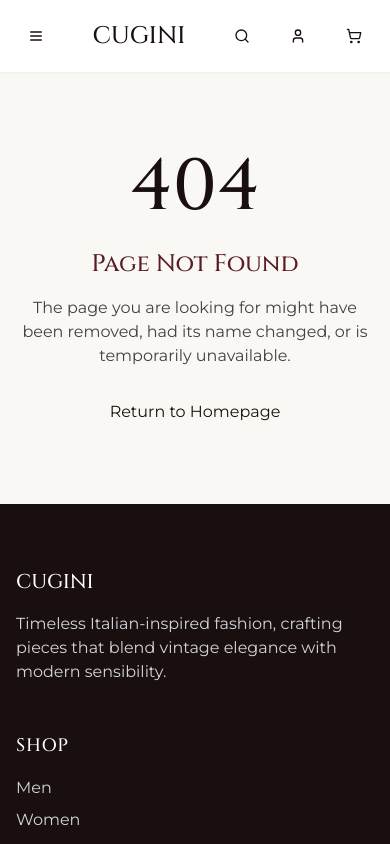
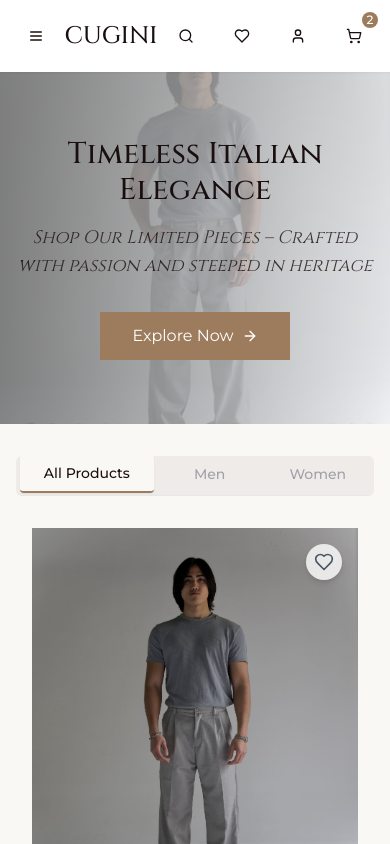
Before and after one commit to amaamoun99/cugini-style-shop, a React (Vite) app: page /shop in a window 390 px wide. Shown: the top 844 px of the page. Built offline with nearby package versions, Linux system fonts and the light colour scheme; a web font is replaced by a local one.

Commit message:
feat: Implement shop catalog page
Implement the shop catalog page with main catalog, men's, and women's product views, including header, hero section, product grid, category navigation, and footer.

```diff
--- a/src/App.tsx
+++ b/src/App.tsx
@@ -5,6 +5,7 @@ import { TooltipProvider } from "@/components/ui/tooltip";
 import { QueryClient, QueryClientProvider } from "@tanstack/react-query";
 import { BrowserRouter, Routes, Route } from "react-router-dom";
 import Index from "./pages/Index";
+import ShopCatalog from "./pages/ShopCatalog";
 import NotFound from "./pages/NotFound";
 import LoadingScreen from "./components/LoadingScreen";
 
@@ -19,6 +20,9 @@ const App = () => (
       <BrowserRouter>
         <Routes>
           <Route path="/" element={<Index />} />
+          <Route path="/shop" element={<ShopCatalog />} />
+          <Route path="/shop/men" element={<ShopCatalog />} />
+          <Route path="/shop/women" element={<ShopCatalog />} />
           {/* Add other routes here */}
           <Route path="*" element={<NotFound />} />
         </Routes>
--- /dev/null
+++ b/src/components/CatalogHero.tsx
@@ -0,0 +1,36 @@
+
+import React from 'react';
+import { ArrowRight } from 'lucide-react';
+
+const CatalogHero = () => {
+  return (
+    <div className="relative bg-gray-100 py-16 md:py-24">
+      <div className="absolute inset-0 overflow-hidden">
+        <img
+          src="/images/DSC00411.jpg"
+          alt="Catalog Hero"
+          className="w-full h-full object-cover opacity-30"
+        />
+        <div className="absolute inset-0 bg-gradient-to-r from-black/40 to-transparent"></div>
+      </div>
+
+      <div className="container-custom relative z-10 text-center">
+        <h1 className="text-3xl md:text-4xl lg:text-5xl font-serif text-cugini-dark mb-4">
+          Timeless Italian Elegance
+        </h1>
+        <p className="text-lg md:text-xl font-serif italic text-cugini-dark/80 max-w-2xl mx-auto mb-8">
+          Shop Our Limited Pieces – Crafted with passion and steeped in heritage
+        </p>
+
+        <a
+          href="#product-grid"
+          className="inline-flex items-center px-8 py-3 bg-cugini-golden text-white hover:bg-cugini-dark transition-colors"
+        >
+          Explore Now <ArrowRight className="ml-2 h-4 w-4" />
+        </a>
+      </div>
+    </div>
+  );
+};
+
+export default CatalogHero;
--- a/src/components/Navbar.tsx
+++ b/src/components/Navbar.tsx
@@ -1,7 +1,6 @@
-
 import React, { useState } from 'react';
 import { Link } from 'react-router-dom';
-import { MenuIcon, ShoppingCart, Search, User, X } from 'lucide-react';
+import { MenuIcon, ShoppingCart, Search, User, X, Heart } from 'lucide-react';
 import { Button } from '@/components/ui/button';
 
 const Navbar = () => {
@@ -42,8 +41,9 @@ const Navbar = () => {
           {/* Desktop Navigation */}
           <nav className="hidden md:flex space-x-6">
             <Link to="/" className="nav-link">Home</Link>
-            <Link to="/men" className="nav-link">Men</Link>
-            <Link to="/women" className="nav-link">Women</Link>
+            <Link to="/shop/men" className="nav-link">Men</Link>
+            <Link to="/shop/women" className="nav-link">Women</Link>
+            <Link to="/shop" className="nav-link">Shop All</Link>
             <Link to="/sale" className="nav-link">Sale</Link>
             <Link to="/new-arrivals" className="nav-link">New Arrivals</Link>
           </nav>
@@ -58,6 +58,15 @@ const Navbar = () => {
             >
               <Search className="h-5 w-5 text-cugini-dark" />
             </Button>
+            <Link to="/wishlist">
+              <Button
+                variant="ghost"
+                size="icon"
+                aria-label="Wishlist"
+              >
+                <Heart className="h-5 w-5 text-cugini-dark" />
+              </Button>
+            </Link>
             <Link to="/account">
               <Button
                 variant="ghost"
@@ -72,8 +81,10 @@ const Navbar = () => {
                 variant="ghost"
                 size="icon"
                 aria-label="Cart"
+                className="relative"
               >
                 <ShoppingCart className="h-5 w-5 text-cugini-dark" />
+                <span className="absolute -top-1 -right-1 bg-cugini-golden text-white text-xs w-4 h-4 flex items-center justify-center rounded-full">2</span>
               </Button>
             </Link>
           </div>
@@ -118,8 +129,9 @@ const Navbar = () => {
           </div>
           <nav className="container py-8 flex flex-col space-y-4">
             <Link to="/" className="nav-link text-xl py-2 border-b border-gray-100" onClick={toggleMenu}>Home</Link>
-            <Link to="/men" className="nav-link text-xl py-2 border-b border-gray-100" onClick={toggleMenu}>Men</Link>
-            <Link to="/women" className="nav-link text-xl py-2 border-b border-gray-100" onClick={toggleMenu}>Women</Link>
+            <Link to="/shop/men" className="nav-link text-xl py-2 border-b border-gray-100" onClick={toggleMenu}>Men</Link>
+            <Link to="/shop/women" className="nav-link text-xl py-2 border-b border-gray-100" onClick={toggleMenu}>Women</Link>
+            <Link to="/shop" className="nav-link text-xl py-2 border-b border-gray-100" onClick={toggleMenu}>Shop All</Link>
             <Link to="/sale" className="nav-link text-xl py-2 border-b border-gray-100" onClick={toggleMenu}>Sale</Link>
             <Link to="/new-arrivals" className="nav-link text-xl py-2 border-b border-gray-100" onClick={toggleMenu}>New Arrivals</Link>
           </nav>
--- a/src/components/ProductCard.tsx
+++ b/src/components/ProductCard.tsx
@@ -1,7 +1,7 @@
 
 import React, { useState } from 'react';
 import { Link } from 'react-router-dom';
-import { ShoppingCart } from 'lucide-react';
+import { Heart, ShoppingCart } from 'lucide-react';
 
 interface ProductCardProps {
   id: number;
@@ -15,11 +15,18 @@ interface ProductCardProps {
 const ProductCard = ({ id, name, price, image, category, hoverImage }: ProductCardProps) => {
   // Use default image as hover image if none provided
   const secondaryImage = hoverImage || image;
+  const [isWishlisted, setIsWishlisted] = useState(false);
+
+  const toggleWishlist = (e: React.MouseEvent) => {
+    e.preventDefault();
+    e.stopPropagation();
+    setIsWishlisted(!isWishlisted);
+  };
 
   return (
-    <div className="product-card group">
+    <div className="product-card group relative" id="product-grid">
       <Link to={`/product/${id}`} className="block">
-        <div className="product-image-container relative">
+        <div className="product-image-container relative overflow-hidden">
           {/* Primary image */}
           <img
             src={image}
@@ -35,27 +42,33 @@ const ProductCard = ({ id, name, price, image, category, hoverImage }: ProductCa
             className="absolute inset-0 w-full h-full object-cover opacity-0 group-hover:opacity-100 transition-opacity duration-700 ease-in-out"
           />
 
-          {/* Elegant frame border that appears on hover */}
-          {/* <div className="absolute inset-0 border-2 border-transparent group-hover:border-cugini-golden opacity-0 group-hover:opacity-100 transition-all duration-500 m-3 pointer-events-none"></div> */}
-
           {/* Category label */}
           <div className="absolute bottom-0 left-0 bg-cugini-dark bg-opacity-80 text-white py-1 px-3 uppercase text-xs tracking-wider font-serif">{category}</div>
-
-          {/* Add to cart button */}
-          {/* <div className="absolute bottom-0 right-0 p-3 opacity-0 group-hover:opacity-100 transition-opacity duration-500">
-            <button className="flex items-center justify-center py-2 px-3 bg-cugini-golden text-white hover:bg-cugini-dark transition-colors">
-              <ShoppingCart className="w-4 h-4 mr-2" />
-              <span className="text-xs uppercase tracking-wider">Add to Cart</span>
-            </button>
-          </div> */}
         </div>
 
         {/* Product title in elegant style */}
         <div className="product-info mt-4 text-center">
           <h3 className="product-title font-serif uppercase tracking-wider text-sm text-cugini-dark">{name}</h3>
           <p className="product-price font-serif italic text-cugini-golden mt-1">${price.toFixed(2)}</p>
+
+          <div className="mt-4 opacity-0 group-hover:opacity-100 transition-opacity duration-300">
+            <button className="bg-cugini-dark hover:bg-cugini-golden text-white text-xs uppercase tracking-wider py-2 px-4 transition-colors w-full">
+              View Details
+            </button>
+          </div>
         </div>
       </Link>
+
+      {/* Wishlist button */}
+      <button
+        onClick={toggleWishlist}
+        className="absolute top-4 right-4 p-2 bg-white/80 rounded-full shadow-md hover:bg-cugini-golden hover:text-white transition-colors"
+        aria-label="Add to wishlist"
+      >
+        <Heart
+          className={`h-5 w-5 ${isWishlisted ? 'fill-cugini-golden text-cugini-golden' : 'text-gray-600'}`}
+        />
+      </button>
     </div>
   );
 };
--- /dev/null
+++ b/src/pages/ShopCatalog.tsx
@@ -0,0 +1,142 @@
+
+import React, { useState, useMemo } from 'react';
+import Navbar from '@/components/Navbar';
+import Footer from '@/components/Footer';
+import ProductCard from '@/components/ProductCard';
+import CatalogHero from '@/components/CatalogHero';
+import { Tabs, TabsList, TabsTrigger, TabsContent } from '@/components/ui/tabs';
+
+// Sample product data
+const products = [
+  {
+    id: 1,
+    name: 'Italian Wool Blazer',
+    price: 399.99,
+    image: '/images/DSC00399.jpg',
+    hoverImage: '/images/DSC00400.jpg',
+    category: 'men'
+  },
+  {
+    id: 2,
+    name: 'Linen Summer Shirt',
+    price: 149.99,
+    image: '/images/DSC00402.jpg',
+    hoverImage: '/images/DSC00405.jpg',
+    category: 'men'
+  },
+  {
+    id: 3,
+    name: 'Silk Evening Dress',
+    price: 329.99,
+    image: '/images/IMG-20250403-WA0010.jpg',
+    hoverImage: '/images/IMG-20250403-WA0011.jpg',
+    category: 'women'
+  },
+  {
+    id: 4,
+    name: 'Cashmere Sweater',
+    price: 259.99,
+    image: '/images/IMG-20250403-WA0012.jpg',
+    hoverImage: '/images/IMG-20250403-WA0013.jpg',
+    category: 'women'
+  }
+];
+
+const ShopCatalog = () => {
+  const [activeCategory, setActiveCategory] = useState<string>('all');
+
+  // Filter products based on selected category
+  const filteredProducts = useMemo(() => {
+    if (activeCategory === 'all') return products;
+    return products.filter(product => product.category === activeCategory);
+  }, [activeCategory]);
+
+  return (
+    <div className="min-h-screen flex flex-col">
+      <Navbar />
+      <main className="flex-grow">
+        <CatalogHero />
+
+        {/* Category Navigation */}
+        <div className="container-custom py-8">
+          <Tabs defaultValue="all" className="w-full" onValueChange={setActiveCategory}>
+            <TabsList className="w-full flex justify-center space-x-4 mb-8 border-b border-gray-200 overflow-auto pb-2">
+              <TabsTrigger
+                value="all"
+                className="data-[state=active]:border-b-2 data-[state=active]:border-cugini-golden hover:text-cugini-golden px-6 py-2"
+              >
+                All Products
+              </TabsTrigger>
+              <TabsTrigger
+                value="men"
+                className="data-[state=active]:border-b-2 data-[state=active]:border-cugini-golden hover:text-cugini-golden px-6 py-2"
+              >
+                Men
+              </TabsTrigger>
+              <TabsTrigger
+                value="women"
+                className="data-[state=active]:border-b-2 data-[state=active]:border-cugini-golden hover:text-cugini-golden px-6 py-2"
+              >
+                Women
+              </TabsTrigger>
+            </TabsList>
+
+            {/* Product Grid */}
+            <div className="container-custom">
+              <TabsContent value="all" className="mt-0">
+                <div className="grid grid-cols-1 md:grid-cols-2 gap-8">
+                  {filteredProducts.map(product => (
+                    <ProductCard
+                      key={product.id}
+                      id={product.id}
+                      name={product.name}
+                      price={product.price}
+                      image={product.image}
+                      hoverImage={product.hoverImage}
+                      category={product.category === 'men' ? 'Men' : 'Women'}
+                    />
+                  ))}
+                </div>
+              </TabsContent>
+
+              <TabsContent value="men" className="mt-0">
+                <div className="grid grid-cols-1 md:grid-cols-2 gap-8">
+                  {filteredProducts.map(product => (
+                    <ProductCard
+                      key={product.id}
+                      id={product.id}
+                      name={product.name}
+                      price={product.price}
+                      image={product.image}
+                      hoverImage={product.hoverImage}
+                      category="Men"
+                    />
+                  ))}
+                </div>
+              </TabsContent>
+
+              <TabsContent value="women" className="mt-0">
+                <div className="grid grid-cols-1 md:grid-cols-2 gap-8">
+                  {filteredProducts.map(product => (
+                    <ProductCard
+                      key={product.id}
+                      id={product.id}
+                      name={product.name}
+                      price={product.price}
+                      image={product.image}
+                      hoverImage={product.hoverImage}
+                      category="Women"
+                    />
+                  ))}
+                </div>
+              </TabsContent>
+            </div>
+          </Tabs>
+        </div>
+      </main>
+      <Footer />
+    </div>
+  );
+};
+
+export default ShopCatalog;
```
